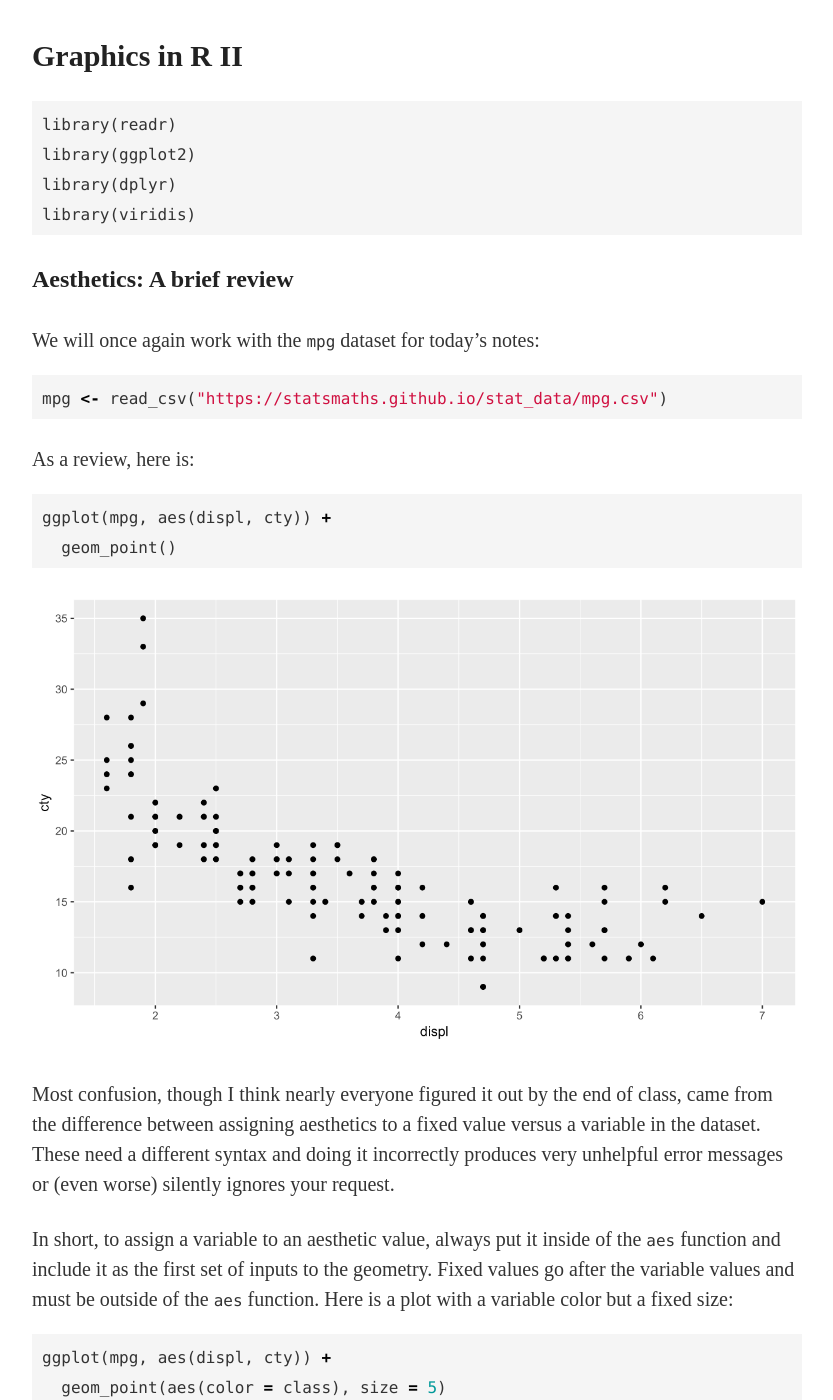
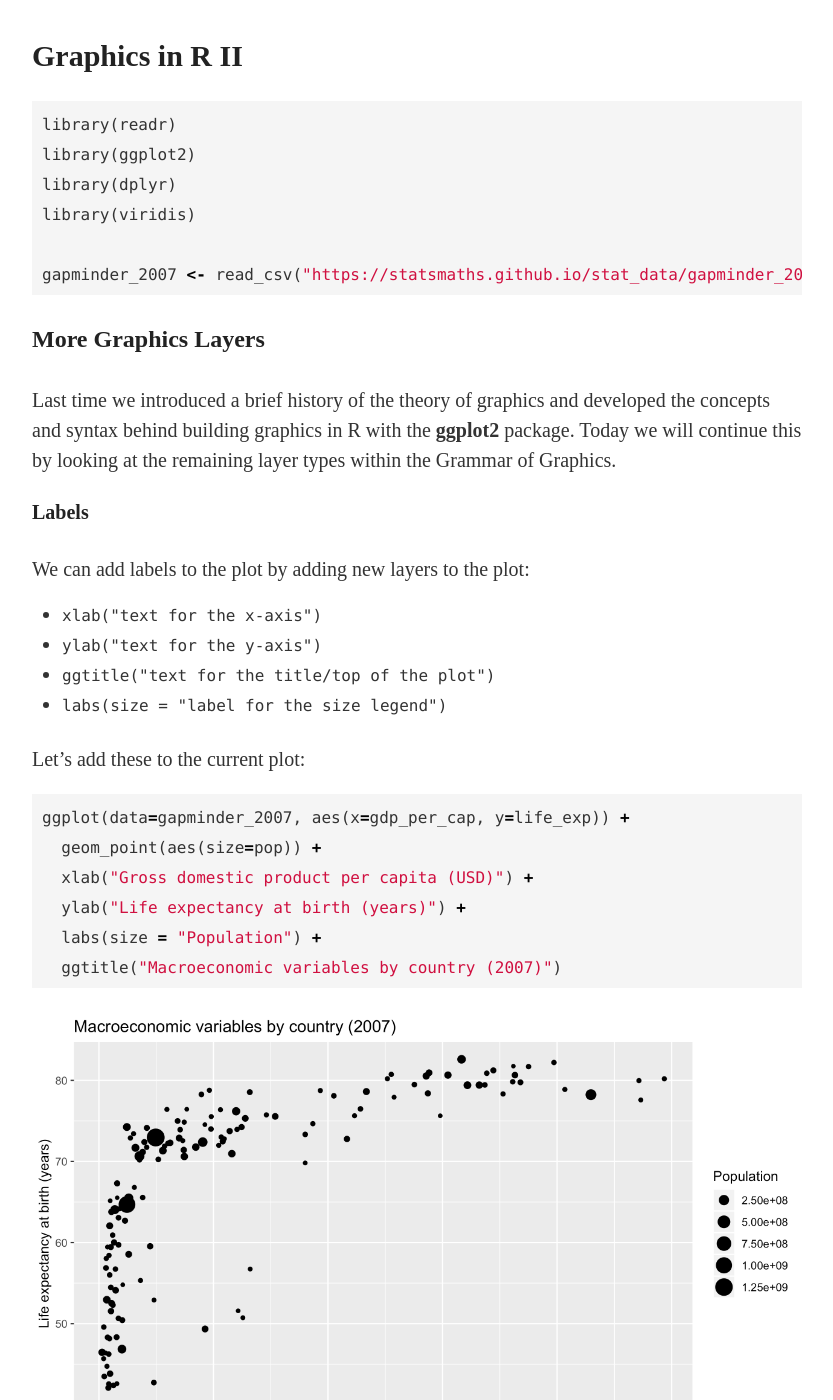
Before and after one commit to anhnguyendepocen/aha2019-graphics-r, a Jekyll site: the page built from _notes/graphics02.md, in a window 1280 px wide and 1400 px high. Shown: the whole window, without its empty margins (223-1056 px from the left). Built offline with Jekyll 4.4.1, drawn with Linux system fonts in a browser that asks for light colours; some of the changed text lies outside the part shown.

Commit message:
update notes

````diff
--- a/_notes/graphics02.md
+++ b/_notes/graphics02.md
@@ -12,91 +12,9 @@ library(readr)
 library(ggplot2)
 library(dplyr)
 library(viridis)
+
+gapminder_2007 <- read_csv("https://statsmaths.github.io/stat_data/gapminder_2007.csv")
 {% endhighlight %}
-
-## Aesthetics: A brief review
-
-We will once again work with the `mpg` dataset for
-today's notes:
-
-
-{% highlight r %}
-mpg <- read_csv("https://statsmaths.github.io/stat_data/mpg.csv")
-{% endhighlight %}
-
-As a review, here is:
-
-
-{% highlight r %}
-ggplot(mpg, aes(displ, cty)) +
-  geom_point()
-{% endhighlight %}
-
-<img src="../assets/graphics02/unnamed-chunk-3-1.png" title="plot of chunk unnamed-chunk-3" alt="plot of chunk unnamed-chunk-3" width="100%" />
-
-Most confusion, though I think nearly everyone figured
-it out by the end of class, came from the difference between
-assigning aesthetics to a fixed value versus a variable
-in the dataset. These need a different syntax and doing
-it incorrectly produces very unhelpful error messages or
-(even worse) silently ignores your request.
-
-In short, to assign a variable to an aesthetic value,
-always put it inside of the `aes` function and include
-it as the first set of inputs to the geometry. Fixed
-values go after the variable values and must be outside
-of the `aes` function. Here is a plot with a variable
-color but a fixed size:
-
-
-{% highlight r %}
-ggplot(mpg, aes(displ, cty)) +
-  geom_point(aes(color = class), size = 5)
-{% endhighlight %}
-
-<img src="../assets/graphics02/unnamed-chunk-4-1.png" title="plot of chunk unnamed-chunk-4" alt="plot of chunk unnamed-chunk-4" width="100%" />
-
-Here is a variable size and a fixed color:
-
-
-{% highlight r %}
-ggplot(mpg, aes(displ, cty)) +
-  geom_point(aes(size = hwy), color = "salmon")
-{% endhighlight %}
-
-<img src="../assets/graphics02/unnamed-chunk-5-1.png" title="plot of chunk unnamed-chunk-5" alt="plot of chunk unnamed-chunk-5" width="100%" />
-
-And here is a plot with fixed size and fixed color:
-
-
-{% highlight r %}
-ggplot(mpg, aes(displ, cty)) +
-  geom_point(size = 5, color = "salmon")
-{% endhighlight %}
-
-<img src="../assets/graphics02/unnamed-chunk-6-1.png" title="plot of chunk unnamed-chunk-6" alt="plot of chunk unnamed-chunk-6" width="100%" />
-
-Finally, recall that we are using inheritance from the
-`ggplot` function to assign the same dataset, x and
-(if needed) y aesthetics to each layer. We can modify
-any of these if needed. For example, here I add both
-the city and highway miles per gallon to the same plot:
-
-
-{% highlight r %}
-ggplot(mpg, aes(displ, cty)) +
-  geom_point() +
-  geom_point(aes(y = hwy), color = "red")
-{% endhighlight %}
-
-<img src="../assets/graphics02/unnamed-chunk-7-1.png" title="plot of chunk unnamed-chunk-7" alt="plot of chunk unnamed-chunk-7" width="100%" />
-
-Notice that in this example we still have to hold by the
-rules for aesthetic mappings. In the second call to
-`geom_point`, y is mapped to a variable (`hwy`) and
-therefore goes first and inside of `aes`. The color
-is a fixed value and therefore goes outside of `aes`
-and follows it.
 
 ## More Graphics Layers
 
@@ -105,11 +23,50 @@ and developed the concepts and syntax behind building graphics in
 R with the **ggplot2** package. Today we will continue this by
 looking at the remaining layer types within the Grammar of Graphics.
 
+
+### Labels
+
+We can add labels to the plot by adding new layers to the plot:
+
+- `xlab("text for the x-axis")`
+- `ylab("text for the y-axis")`
+- `ggtitle("text for the title/top of the plot")`
+- `labs(size = "label for the size legend")`
+
+Let's add these to the current plot:
+
+
+{% highlight r %}
+ggplot(data=gapminder_2007, aes(x=gdp_per_cap, y=life_exp)) +
+  geom_point(aes(size=pop)) +
+  xlab("Gross domestic product per capita (USD)") +
+  ylab("Life expectancy at birth (years)") +
+  labs(size = "Population") +
+  ggtitle("Macroeconomic variables by country (2007)")
+{% endhighlight %}
+
+<img src="../assets/graphics02/unnamed-chunk-2-1.png" title="plot of chunk unnamed-chunk-2" alt="plot of chunk unnamed-chunk-2" width="100%" />
+
+Do not feel that you need to add complex labels to plots as we are doing
+an exploratory analysis. However, when presenting plots in a report these
+should certainly be used to clarify the plot to the audience or readers.
+
+### Themes
+
+Another type of layer with a default value is the theme layer. These describe all of the non-data oriented visual aspects of the plot (such as the background color, the size of the tick marks, and the font of the axis labels). The default is `theme_classic`; I prefer `theme_minimal`:
+
+
+{% highlight r %}
+ggplot(data=gapminder_2007, aes(x=gdp_per_cap, y=life_exp)) +
+  geom_point(aes(size=pop)) +
+  theme_minimal()
+{% endhighlight %}
+
+<img src="../assets/graphics02/unnamed-chunk-3-1.png" title="plot of chunk unnamed-chunk-3" alt="plot of chunk unnamed-chunk-3" width="100%" />
+
 ### Scales
 
-Recall that some layers, such as labels and themes, have
-default values that are assumed if we do not specify
-any alternatives. Another layer type with a default
+Another layer type with a default
 value are **scales**, which are associated with every
 variable-assigned aesthetic. For example, the
 `scale_x_continuous` and `scale_y_continuous` functions
@@ -119,12 +76,12 @@ but we can modify them when needed:
 
 
 {% highlight r %}
-ggplot(mpg, aes(displ, hwy)) +
+ggplot(gapminder_2007, aes(gdp_per_cap, life_exp)) +
   geom_point() +
-  scale_x_continuous(limits = c(0, 7.5))
+  scale_x_continuous(limits = c(-10000, 50000))
 {% endhighlight %}
 
-<img src="../assets/graphics02/unnamed-chunk-8-1.png" title="plot of chunk unnamed-chunk-8" alt="plot of chunk unnamed-chunk-8" width="100%" />
+<img src="../assets/graphics02/unnamed-chunk-4-1.png" title="plot of chunk unnamed-chunk-4" alt="plot of chunk unnamed-chunk-4" width="100%" />
 
 There are also alternative scales for the x and y coordinates,
 such as `scale_x_log10` and `scale_x_sqrt`.
@@ -135,12 +92,12 @@ colors that I prefer:
 
 
 {% highlight r %}
-ggplot(mpg, aes(displ, hwy)) +
-  geom_point(aes(color = cty)) +
-  scale_color_viridis()
+ggplot(gapminder_2007, aes(gdp_per_cap, life_exp)) +
+  geom_point(aes(color = continent)) +
+  scale_color_viridis(discrete = TRUE)
 {% endhighlight %}
 
-<img src="../assets/graphics02/unnamed-chunk-9-1.png" title="plot of chunk unnamed-chunk-9" alt="plot of chunk unnamed-chunk-9" width="100%" />
+<img src="../assets/graphics02/unnamed-chunk-5-1.png" title="plot of chunk unnamed-chunk-5" alt="plot of chunk unnamed-chunk-5" width="100%" />
 
 The viridis package is particularly useful when producing
 plots for overhead projectors, plots that may need to printed,
@@ -156,23 +113,12 @@ how they work. Facet wrapping takes a single variable:
 
 
 {% highlight r %}
-ggplot(mpg, aes(displ, hwy)) +
+ggplot(gapminder_2007, aes(gdp_per_cap, life_exp)) +
   geom_point() +
-  facet_wrap(~class)
+  facet_wrap(~continent)
 {% endhighlight %}
 
-<img src="../assets/graphics02/unnamed-chunk-10-1.png" title="plot of chunk unnamed-chunk-10" alt="plot of chunk unnamed-chunk-10" width="100%" />
-
-And the grid variant takes two variables:
-
-
-{% highlight r %}
-ggplot(mpg, aes(displ, hwy)) +
-  geom_point() +
-  facet_grid(drv~class)
-{% endhighlight %}
-
-<img src="../assets/graphics02/unnamed-chunk-11-1.png" title="plot of chunk unnamed-chunk-11" alt="plot of chunk unnamed-chunk-11" width="100%" />
+<img src="../assets/graphics02/unnamed-chunk-6-1.png" title="plot of chunk unnamed-chunk-6" alt="plot of chunk unnamed-chunk-6" width="100%" />
 
 I suggest taking a look at the help pages to see how the
 `scales` option modifies these plots; it determines whether
@@ -197,7 +143,7 @@ ggplot() +
   scale_y_continuous(limit = c(0, 50))
 {% endhighlight %}
 
-<img src="../assets/graphics02/unnamed-chunk-12-1.png" title="plot of chunk unnamed-chunk-12" alt="plot of chunk unnamed-chunk-12" width="100%" />
+<img src="../assets/graphics02/unnamed-chunk-7-1.png" title="plot of chunk unnamed-chunk-7" alt="plot of chunk unnamed-chunk-7" width="100%" />
 
 Here I added them to a blank plot but you can add any of these
 elements to a plot with other data points.
@@ -213,7 +159,7 @@ ggplot() +
   scale_y_continuous(limit = c(0, 1))
 {% endhighlight %}
 
-<img src="../assets/graphics02/unnamed-chunk-13-1.png" title="plot of chunk unnamed-chunk-13" alt="plot of chunk unnamed-chunk-13" width="100%" />
+<img src="../assets/graphics02/unnamed-chunk-8-1.png" title="plot of chunk unnamed-chunk-8" alt="plot of chunk unnamed-chunk-8" width="100%" />
 
 Again, these can be added to a plot with data elements as
 well. You can also specify the color, size, and other
@@ -236,12 +182,12 @@ horizontal boxplots:
 
 
 {% highlight r %}
-ggplot(mpg, aes(class, hwy)) +
+ggplot(gapminder_2007, aes(continent, life_exp)) +
   geom_boxplot() +
   coord_flip()
 {% endhighlight %}
 
-<img src="../assets/graphics02/unnamed-chunk-14-1.png" title="plot of chunk unnamed-chunk-14" alt="plot of chunk unnamed-chunk-14" width="100%" />
+<img src="../assets/graphics02/unnamed-chunk-9-1.png" title="plot of chunk unnamed-chunk-9" alt="plot of chunk unnamed-chunk-9" width="100%" />
 
 Summary statistics are used internally by plots such as the
 histogram and box plot (notice that their y axis is a variable
@@ -286,9 +232,9 @@ any standard ggplot graphic:
 
 {% highlight r %}
 library(plotly)
-ggplot(mpg, aes(displ, hwy)) +
-  geom_point(aes(color = cty)) +
-  scale_color_viridis()
+ggplot(gapminder_2007, aes(gdp_per_cap, life_exp)) +
+  geom_point(aes(color = continent)) +
+  scale_color_viridis(discrete = TRUE)
 {% endhighlight %}
 
 And then call the `ggplotly` function:
@@ -314,9 +260,11 @@ unknown aesthetic; here I use one called "fake":
 
 {% highlight r %}
 library(plotly)
-ggplot(mpg, aes(displ, hwy)) +
-  geom_point(aes(color = cty, fake = manufacturer)) +
-  scale_color_viridis()
+ggplot(gapminder_2007, aes(gdp_per_cap, life_exp)) +
+  geom_point(aes(color = continent, fake = country)) +
+  scale_color_viridis(discrete = TRUE)
+
+ggplotly()
 {% endhighlight %}
 
 The interactive plot should now show the manufacturer on
--- a/code/setup.Rmd
+++ b/code/setup.Rmd
@@ -35,7 +35,7 @@ to finish; on slower connections or older computers, it may take even
 longer. If you run into any problems, please let me know!
 
 ```{r, eval = FALSE}
-pkgs <- c("dplyr", "ggplot2", "stringr", "viridis", "plotly", "readr")
+pkgs <- c("dplyr", "ggplot2", "stringr", "viridis", "plotly", "readr", "historydata")
 
 install.packages(pkgs,
                  repos = "https://cloud.r-project.org",
````
Also changed, not shown: _notes/graphics02.Rmd (+54 -93 lines), code/graphics02.Rmd (+24 -147 lines), index.html (+6 -3 lines), assets/graphics02/unnamed-chunk-10-1.png (deleted), assets/graphics02/unnamed-chunk-11-1.png (deleted), assets/graphics02/unnamed-chunk-12-1.png (deleted), assets/graphics02/unnamed-chunk-13-1.png (deleted), assets/graphics02/unnamed-chunk-14-1.png (deleted), assets/graphics02/unnamed-chunk-2-1.png (added), assets/graphics02/unnamed-chunk-3-1.png, assets/graphics02/unnamed-chunk-4-1.png, assets/graphics02/unnamed-chunk-5-1.png, assets/graphics02/unnamed-chunk-6-1.png, assets/graphics02/unnamed-chunk-7-1.png, 2 more files.
